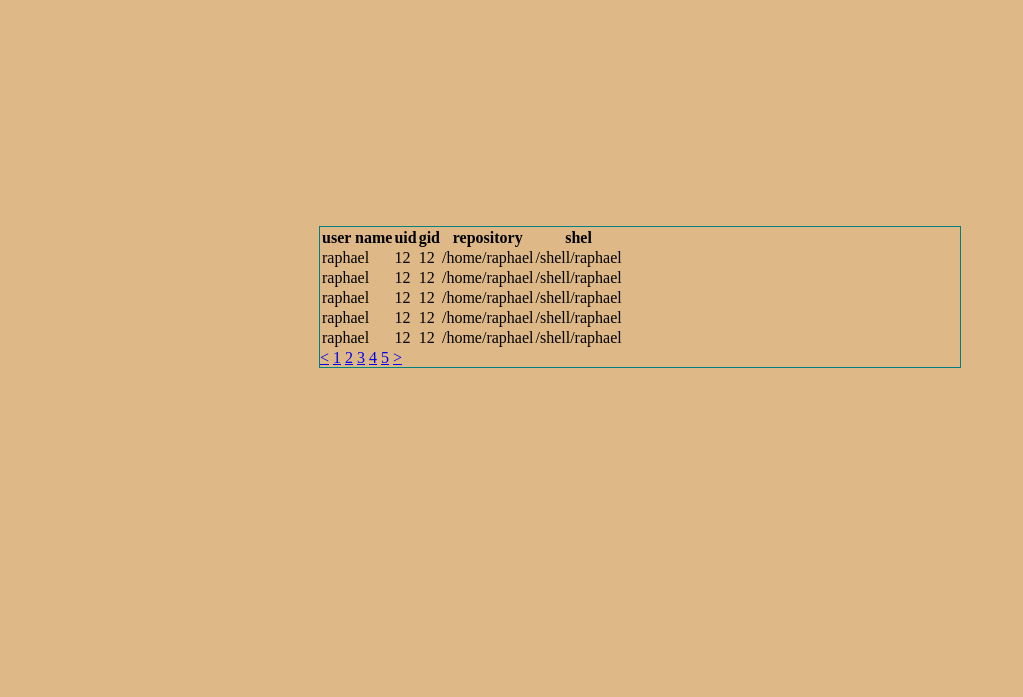
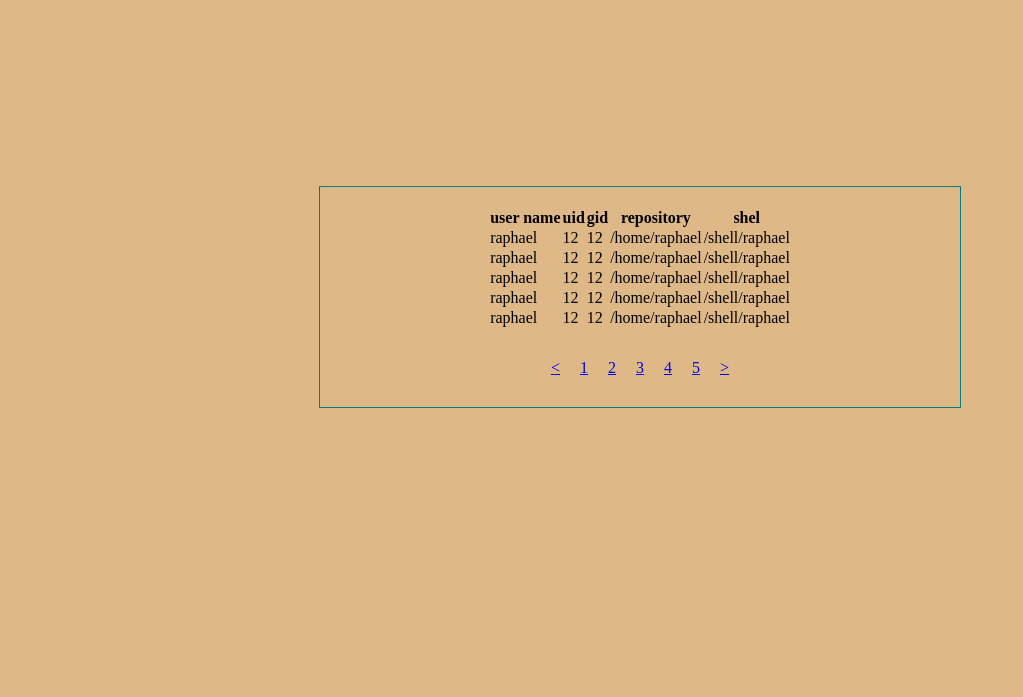
Before and after one commit to beva3/cgi, a plain HTML site: page linux/front/user/user.html in a window 1280 px wide. Shown: the part 103-800 px from the top of the page, without its empty margins (0-1023 px from the left). Drawn offline with Linux system fonts and the light colour scheme.

Commit message:
mise en page du classe tableaiu

```diff
--- a/linux/front/user/user.css
+++ b/linux/front/user/user.css
@@ -16,3 +16,18 @@
     left: 50%;
     transform: translate(-50%, -50%);
 }
+
+table{
+    margin: auto;
+    margin-top: 20px;
+    margin-bottom: 20px;
+}
+.page{
+    display: flex;
+    justify-content: center;
+    margin-top: 20px;
+    margin-bottom: 20px;
+}
+.page div{
+    margin: 10px;
+}
--- a/linux/front/user/user.html
+++ b/linux/front/user/user.html
@@ -7,7 +7,7 @@
     <title>user linux</title>
 </head>
 <body>
-    <div class="usser-linux">
+    <div class="user-linux">
         <h1>user linux</h1>
     </div>
     <div class="tableau">
@@ -56,13 +56,27 @@
             </tr>
         </table>
         <div class="page">
+            <div>
                 <a href="#"><</a>
+            </div>
+            <div>
                 <a href="#">1</a>
+            </div>
+            <div>
                 <a href="#">2</a>
+            </div>
+            <div>
                 <a href="#">3</a>
+            </div>
+            <div>
                 <a href="#">4</a>
+            </div>
+            <div>
                 <a href="#">5</a>
+            </div>
+            <div>
                 <a href="#">></a>
+            </div>
         </div>
     </div>
 </body>
```
Lines whose indentation alone changed are shown as unchanged.
